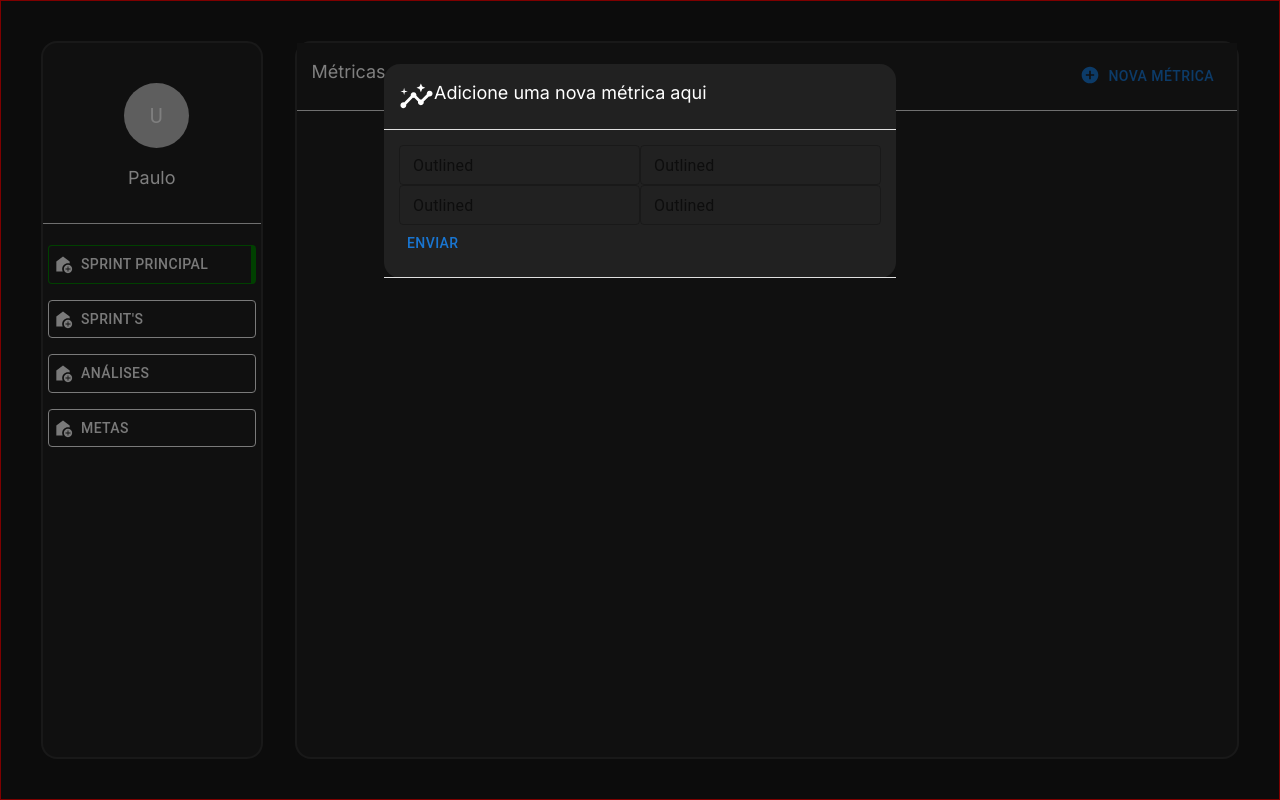
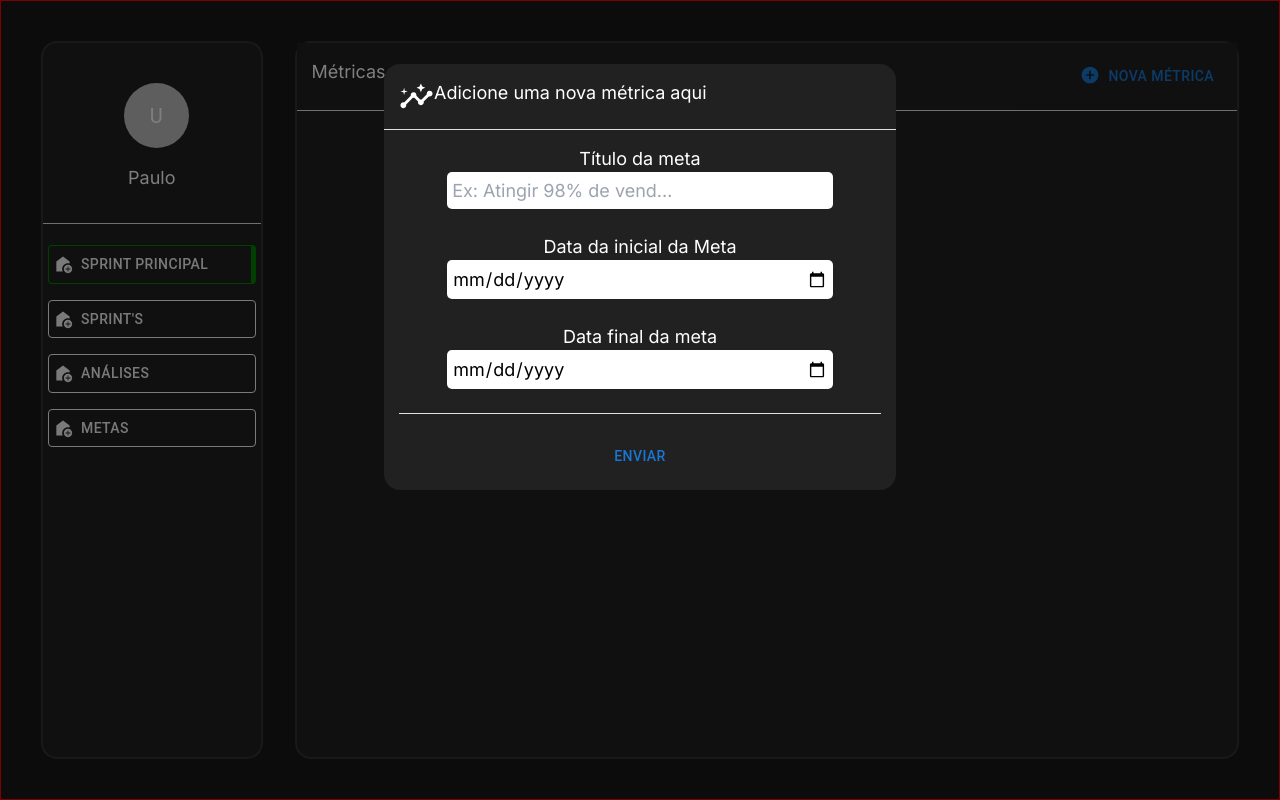
Before and after one commit to PauloCollares1/dashdescoboard, a Next.js app: page /page/goals in a window 1280 px wide. Both pictures are taken after a click on the button "NOVA MÉTRICA". Built offline with nearby package versions, Linux system fonts and the light colour scheme.

Commit message:
creating my input type

```diff
--- a/app/components/Forms/NewMetricForm/index.tsx
+++ b/app/components/Forms/NewMetricForm/index.tsx
@@ -1,7 +1,6 @@
 import React from "react";
 import * as S from "./styles";
-import { Button, Divider, TextField } from "@mui/material";
-
+import { Button, Divider } from "@mui/material";
 import { InsightsIcon } from "@/app/utils/icons";
 import { useForm } from "react-hook-form";
 
@@ -27,37 +26,44 @@ const NewMetricForm = () => {
       </S.GridItemDivider>
 
       <form onSubmit={handleSubmit(onSubmit)}>
-        <S.GridContainer>
-          <S.GridItem md={6}>
-            <TextField
-              label="Outlined"
-              variant="outlined"
-              size="small"
+        <S.GridContainer spacing={3}>
+          <S.GridItem md={12}>
+            <S.InputBox>Título da meta</S.InputBox>
+            <S.InputForm
+              placeholder="Ex: Atingir 98% de vend..."
               {...register("firstName")}
             />
           </S.GridItem>
 
-          <S.GridItem md={6}>
-            <TextField label="Outlined" variant="outlined" size="small" />
+          <S.GridItem md={12}>
+            <S.InputBox>Data da inicial da Meta</S.InputBox>
+            <S.InputForm
+              type="date"
+              placeholder="99/99/99"
+              {...register("dataInicialMeta")}
+            />
           </S.GridItem>
 
-          <S.GridItem md={6}>
-            <TextField label="Outlined" variant="outlined" size="small" />
+          <S.GridItem md={12}>
+            <S.InputBox>Data final da meta</S.InputBox>
+            <S.InputForm
+              placeholder="99/99/99"
+              type="date"
+              {...register("dataFinalMeta")}
+            />
           </S.GridItem>
 
-          <S.GridItem md={6}>
-            <TextField label="Outlined" variant="outlined" size="small" />
+          <S.GridItem md={12}>
+            <S.GridItemDivider>
+              <Divider color="white" variant="fullWidth" />
+            </S.GridItemDivider>
           </S.GridItem>
 
-          <S.GridItem>
+          <S.GridItem md={12}>
             <Button type="submit">Enviar</Button>
           </S.GridItem>
         </S.GridContainer>
       </form>
-
-      <S.GridItemDivider>
-        <Divider color="white" variant="fullWidth" />
-      </S.GridItemDivider>
     </S.ModalForm>
   );
 };
--- a/app/components/Forms/NewMetricForm/styles.ts
+++ b/app/components/Forms/NewMetricForm/styles.ts
@@ -14,7 +14,7 @@ export const GridItem = styled(Grid).attrs({
 export const GridItemDivider = styled.div``;
 
 export const ModalForm = styled.div`
-  max-width: 40%;
+  max-width: 60%;
   margin-top: 5%;
   margin-left: 30%;
   margin-right: 30%;
@@ -22,3 +22,12 @@ export const ModalForm = styled.div`
   border-radius: 1rem;
   background-color: #212121;
 `;
+
+export const InputBox = styled.div``;
+
+export const InputForm = styled.input`
+  color: black;
+  border-radius: 5px;
+  padding: 5px;
+  min-width: 80%;
+`;
```
